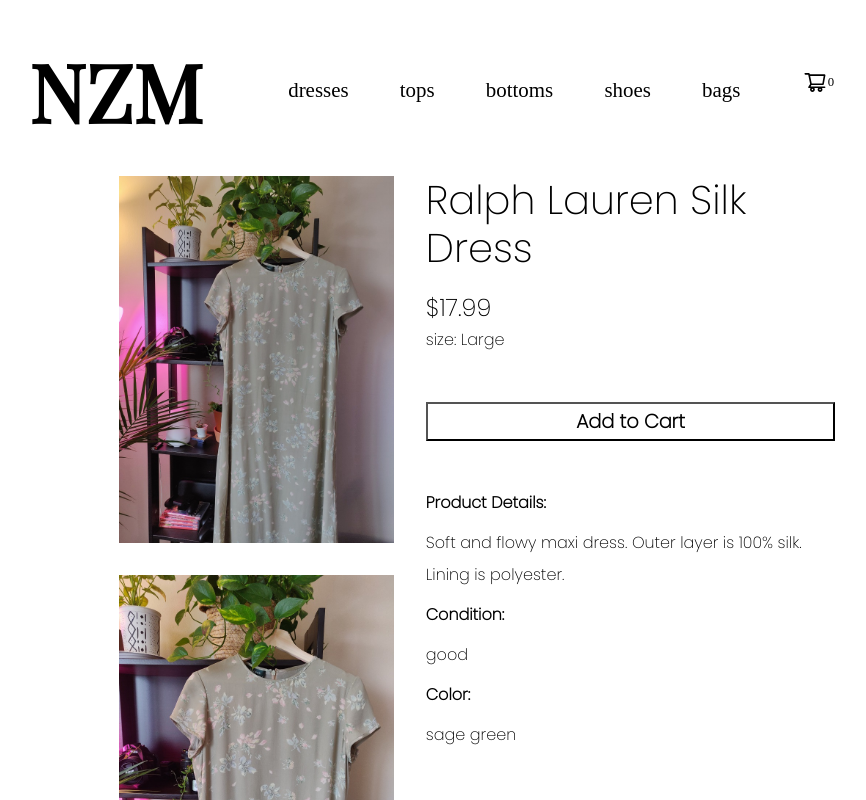
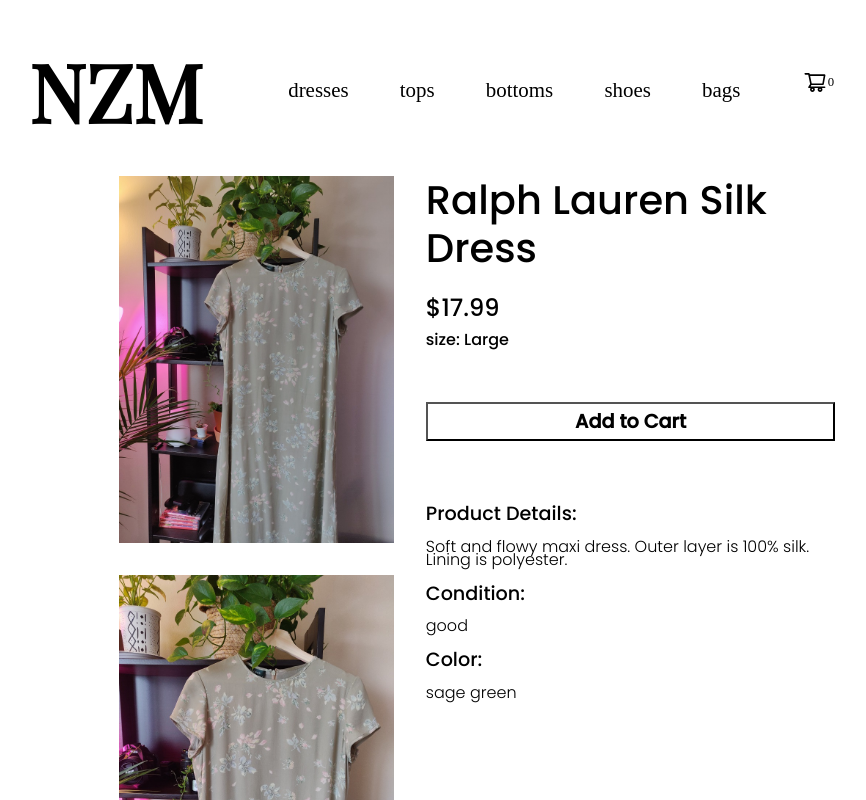
Before and after one commit to jezraelhope/ecomm, a React (Create React App) app: page /dresses/6 in a window 1280 px wide. Shown: the top 800 px of the page, without its empty margins (163-1029 px from the left). Built offline with nearby package versions, Linux system fonts and the light colour scheme.

Commit message:
change product page styling

```diff
--- a/src/Product/ProductDescription.js
+++ b/src/Product/ProductDescription.js
@@ -25,10 +25,10 @@
                 {product.sold ? 'Sold Out' : 'Add to Cart'}
             </button>
             <div className="secondary-product-details-container">
-                <strong>Product Details: </strong>
+                <p className='product-deetz'>Product Details: </p>
                 <span> {product.description}</span>
-                <strong>Condition: </strong> <span> {product.condition}</span>
-                <strong>Color: </strong> <span>{product.color}</span>
+                <p className='product-deetz'>Condition: </p> <span> {product.condition}</span>
+                <p className='product-deetz'>Color: </p> <span>{product.color}</span>
             </div>
         </div>
     );
--- a/src/Product/styles/product.css
+++ b/src/Product/styles/product.css
@@ -43,6 +43,7 @@
 	font-size: 1.5em;
 }
 
+
 .add-to-cart {
 	font-size: 1.2em;
 	text-align: center;
@@ -57,7 +58,15 @@
 .secondary-product-details-container {
 	display: flex;
 	flex-direction: column;
-	gap: .5em;
+	line-height: .8;
+}
+
+.product-deetz {
+	font-size: 1.2rem;
+}
+
+.secondary-product-details-container span {
+	font-weight: 300;
 }
 
 @media screen and (min-width: 1024px) {
--- a/src/index.css
+++ b/src/index.css
@@ -1,4 +1,4 @@
-@import url('https://fonts.googleapis.com/css2?family=Playfair+Display&family=Poppins:wght@200&display=swap');
+@import url('https://fonts.googleapis.com/css2?family=Playfair+Display&family=Poppins:wght@300;500&display=swap');
 
 html, body {
   width: 100%;
```
